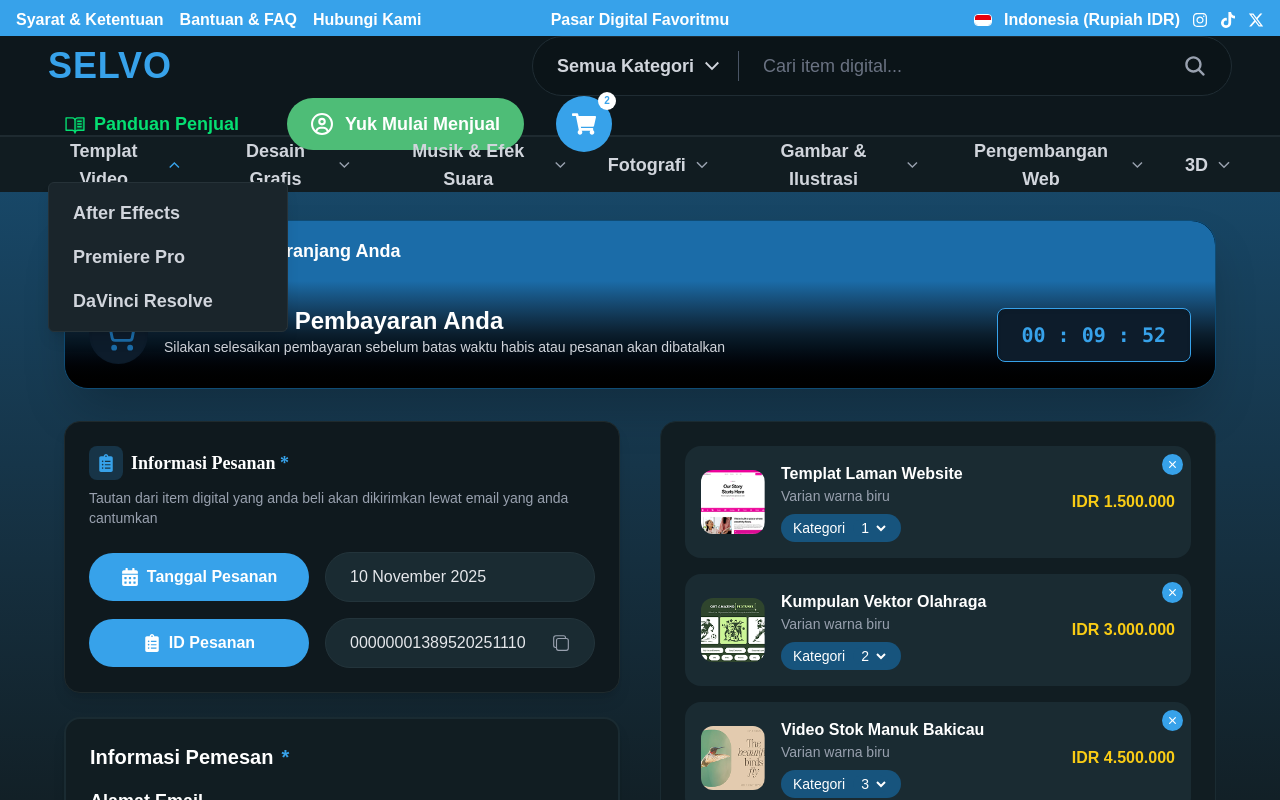
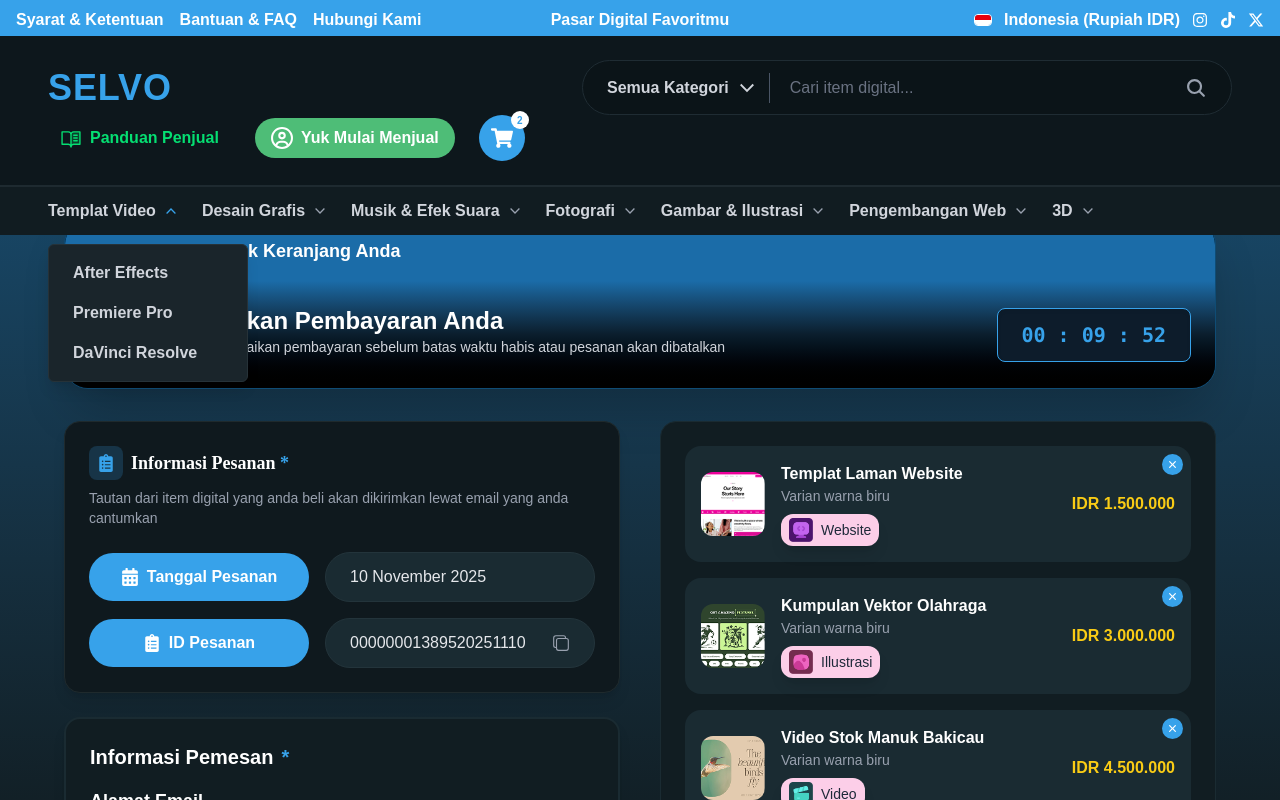
Before and after one commit to Tyasweningas/selvo, a Next.js app: page /payment in a window 1280 px wide. Both pictures are taken after a click on the button "Templat Video". Shown: the top 800 px of the page. Built offline with nearby package versions, Linux system fonts and the light colour scheme; a web font is replaced by a local one.

Commit message:
Kategori

```diff
--- a/src/assets/icon/category/index.ts
+++ b/src/assets/icon/category/index.ts
@@ -5,3 +5,4 @@ export { default as category_mockup } from "./category-mockup.png";
 export { default as category_photography } from "./category-photography.png";
 export { default as category_video } from "./category-video.png";
 export { default as category_web } from "./category-web.png";
+export {default as category_unggulan } from "./category-unggulan.png";
--- a/src/components/customer/payment/check-out-cart.tsx
+++ b/src/components/customer/payment/check-out-cart.tsx
@@ -4,6 +4,7 @@ import React, { useState } from 'react';
 import Image from 'next/image';
 import { ProductPaymentItem } from '@/data/product-payment-items';
 import { IoClose } from 'react-icons/io5';
+import { Category } from '@/components/global/category';
 
 type CheckOutCartProps = {
   items: ProductPaymentItem[];
@@ -12,12 +13,7 @@ type CheckOutCartProps = {
 export default function CheckOutCart({ items }: CheckOutCartProps) {
   const [cartItems, setCartItems] = useState(items);
 
-  const handleQtyChange = (id: number, qty: number) => {
-    setCartItems((prev) =>
-      prev.map((item) => (item.id === id ? { ...item, qty } : item))
-    );
-  };
-
+  // Removed unused handler: qty changes are not supported in this component.
   const handleRemoveItem = (id: number) => {
     setCartItems((prev) => prev.filter((item) => item.id !== id));
   };
@@ -32,6 +28,7 @@ export default function CheckOutCart({ items }: CheckOutCartProps) {
     <div className="w-full space-y-6">
       {/* Daftar Item + Ringkasan Pesanan */}
       <div className="bg-[#111D22] border border-[#1A2B32] rounded-2xl p-6 space-y-8">
+
         {/* Daftar Item */}
         <div className="space-y-4">
           {cartItems.map((item) => (
@@ -47,6 +44,7 @@ export default function CheckOutCart({ items }: CheckOutCartProps) {
                 <IoClose size={13} />
               </button>
 
+              {/* Gambar + Info Produk */}
               <div className="flex items-center gap-4">
                 <div className="relative w-16 h-16">
                   <Image
@@ -61,26 +59,12 @@ export default function CheckOutCart({ items }: CheckOutCartProps) {
                   <h4 className="font-semibold text-white">{item.name}</h4>
                   <p className="text-sm text-gray-400">{item.variant}</p>
 
-                  {/* Dropdown Qty */}
-                  <div className="mt-2 bg-bg-blue text-white px-3 py-1 rounded-[15px] text-sm inline-flex items-center gap-2">
-                    <span>Kategori</span>
-                    <select
-                      value={item.qty}
-                      onChange={(e) =>
-                        handleQtyChange(item.id, Number(e.target.value))
-                      }
-                      className="bg-bg-blue text-white focus:outline-none rounded-[15px] px-1 cursor-pointer"
-                    >
-                      {[1, 2, 3, 4, 5].map((q) => (
-                        <option key={q} value={q}>
-                          {q}
-                        </option>
-                      ))}
-                    </select>
-                  </div>
+
+                  <Category name={item.category ?? ''} />
                 </div>
               </div>
 
+              {/* Harga */}
               <div className="text-[#facc15] font-semibold text-right">
                 IDR {(item.price * item.qty).toLocaleString('id-ID')}
               </div>
--- /dev/null
+++ b/src/components/global/category.tsx
@@ -0,0 +1,49 @@
+'use client';
+
+import React from 'react';
+import Image from 'next/image';
+import { product_categories } from '@/data/product-categories';
+
+type CategoryProps = {
+  name?: string;
+};
+
+export function Category({ name }: CategoryProps) {
+  // ✅ Jika kategori belum diatur
+  if (!name) {
+    return (
+      <div className="flex items-center gap-2 mt-1 text-gray-400 text-xs">
+        <span className="italic">Kategori belum diatur</span>
+      </div>
+    );
+  }
+
+  // ✅ Cari kategori berdasarkan nama
+  const category = product_categories.find(
+    (cat) => cat.categorieName.toLowerCase() === name.toLowerCase()
+  );
+
+  // ✅ Jika kategori tidak ditemukan di daftar
+  if (!category) {
+    return (
+      <div className="flex items-center gap-2 mt-1 text-gray-400 text-xs">
+        <span className="italic">Kategori tidak ditemukan</span>
+      </div>
+    );
+  }
+
+  // ✅ Jika kategori ditemukan
+  return (
+    <div className="flex items-center gap-2  mt-2 bg-pink-200 text-gray-800 rounded-xl px-2 py-1 w-fit shadow-lg hover:bg-pink-400 transition">
+      <div className="relative w-6 h-6">
+        <Image
+          src={category.icon}
+          alt={category.categorieName}
+          fill
+          className="object-contain"
+        />
+      </div>
+      <span className="text-sm">{category.categorieName}</span>
+    </div>
+  );
+}
--- a/src/components/global/navbar.tsx
+++ b/src/components/global/navbar.tsx
@@ -46,7 +46,7 @@ export default function Navbar() {
       <TopBanner variant="blue" />
 
       {/* === Main Navbar === */}
-      <div className="flex flex-wrap h-auto md:h-[100px] items-center justify-between px-6 md:px-12 border-b border-[#1E2A30] text-white">
+      <div className="flex flex-wrap items-center justify-between px-4 sm:px-6 md:px-12 py-4 md:py-6 border-b border-[#1E2A30] text-white">
         {/* Logo + Hamburger */}
         <div className="flex items-center justify-between w-full md:w-auto">
           <p className="text-3xl md:text-4xl font-extrabold tracking-wide text-[#37A2EA]">
@@ -62,14 +62,14 @@ export default function Navbar() {
           </button>
         </div>
 
-        {/* Search Bar */}
-        <div className="relative hidden md:flex h-[60px] w-full md:w-[700px] items-center rounded-full border border-[#1F2C33] bg-[#0B1418] px-6 mt-4 md:mt-0">
-          {/* Kategori Dropdown */}
+        {/* Search Bar (Desktop) */}
+        <div className="hidden md:flex relative h-[55px] w-full md:w-[650px] items-center rounded-full border border-[#1F2C33] bg-[#0B1418] px-4 md:px-6 mt-4 md:mt-0">
+          {/* Category Dropdown */}
           <div className="relative">
             <button
               type="button"
               onClick={() => setCategoryDropdown((prev) => !prev)}
-              className="flex items-center gap-1 text-base md:text-lg font-semibold text-gray-300 cursor-pointer"
+              className="flex items-center gap-1 text-base font-semibold text-gray-300 cursor-pointer"
             >
               {selectedCategory}
               <IoChevronDownSharp
@@ -80,7 +80,7 @@ export default function Navbar() {
             </button>
 
             {categoryDropdown && (
-              <div className="absolute top-8 left-0 z-50 w-48 md:w-56 rounded-md border border-[#1E2A30] bg-[#1A252B] shadow-lg animate-fadeIn">
+              <div className="absolute top-8 left-0 z-50 w-48 rounded-md border border-[#1E2A30] bg-[#1A252B] shadow-lg animate-fadeIn">
                 {[
                   "Semua Kategori",
                   "Desain Grafis",
@@ -106,7 +106,7 @@ export default function Navbar() {
             )}
           </div>
 
-          <div className="mx-3 md:mx-4 h-[30px] w-[1px] bg-gray-600"></div>
+          <div className="mx-3 h-[30px] w-[1px] bg-gray-600"></div>
 
           {/* Search Input */}
           <form action="/" className="flex-1">
@@ -114,7 +114,7 @@ export default function Navbar() {
               type="search"
               name="search"
               placeholder="Cari item digital..."
-              className="h-[40px] w-full border-none bg-transparent pr-6 pl-2 text-base md:text-lg text-gray-300 placeholder-gray-500 focus:outline-none"
+              className="h-[40px] w-full border-none bg-transparent pr-6 pl-2 text-base text-gray-300 placeholder-gray-500 focus:outline-none"
             />
           </form>
 
@@ -122,26 +122,26 @@ export default function Navbar() {
             type="submit"
             className="absolute right-6 text-gray-400 hover:text-white transition"
           >
-            <IoSearch size={24} />
+            <IoSearch size={22} />
           </button>
         </div>
 
         {/* Right Section */}
-        <div className="hidden md:flex items-center gap-6 md:gap-8 text-lg mt-4 md:mt-0">
-          <div className="flex cursor-pointer items-center gap-2 px-2 md:px-4 py-2 text-green-400 hover:text-green-300 transition text-base md:text-lg">
+        <div className="hidden md:flex items-center gap-6 mt-4 md:mt-0">
+          <div className="flex cursor-pointer items-center gap-2 px-3 py-2 text-green-400 hover:text-green-300 transition">
             <PiBookOpenTextDuotone size={22} />
             <p className="font-semibold hidden lg:block">Panduan Penjual</p>
           </div>
 
-          <div className="flex cursor-pointer items-center gap-2 md:gap-3 rounded-full bg-[#4EBD77] px-4 md:px-6 py-2 md:py-3 transition hover:bg-[#3ea066]">
+          <div className="flex cursor-pointer items-center gap-2 rounded-full bg-[#4EBD77] px-4 py-2 transition hover:bg-[#3ea066]">
             <FaRegCircleUser size={22} className="text-white" />
             <p className="font-semibold text-white hidden lg:block">
               Yuk Mulai Menjual
             </p>
           </div>
 
-          <button className="relative rounded-full bg-primary-blue p-3 md:p-4 transition hover:bg-[#256ca3]">
-            <FaShoppingCart size={24} className="text-white" />
+          <button className="relative rounded-full bg-primary-blue p-3 transition hover:bg-[#256ca3]">
+            <FaShoppingCart size={22} className="text-white" />
             <span className="absolute -top-1 -right-1 flex h-[18px] w-[18px] items-center justify-center rounded-full bg-white text-[10px] font-bold text-primary-blue">
               2
             </span>
@@ -150,7 +150,7 @@ export default function Navbar() {
       </div>
 
       {/* === Bottom Navigation (Desktop) === */}
-      <div className="hidden md:flex h-[56px] items-center gap-6 md:gap-10 border-t border-[#1E2A30] bg-[#111D22]/95 px-6 md:px-12 text-base md:text-lg font-semibold text-gray-300">
+      <div className="hidden md:flex flex-wrap items-center gap-6 border-t border-[#1E2A30] bg-[#111D22]/95 px-6 md:px-12 py-3 text-base font-semibold text-gray-300">
         {categories.map((cat) => (
           <div key={cat.name} className="relative" onClick={(e) => e.stopPropagation()}>
             <button
@@ -159,7 +159,7 @@ export default function Navbar() {
             >
               {cat.name}
               <IoChevronDownSharp
-                className={`text-[14px] md:text-[16px] transition-transform duration-200 ${
+                className={`text-[14px] transition-transform duration-200 ${
                   openDropdown === cat.name
                     ? "rotate-180 text-primary-blue"
                     : "text-gray-400"
@@ -168,12 +168,12 @@ export default function Navbar() {
             </button>
 
             {openDropdown === cat.name && (
-              <div className="animate-fadeIn absolute top-[45px] left-0 z-50 w-[200px] md:w-[240px] rounded-md border border-[#263238] bg-[#1A252B] px-3 py-2 shadow-lg">
+              <div className="animate-fadeIn absolute top-[45px] left-0 z-50 w-[200px] rounded-md border border-[#263238] bg-[#1A252B] px-3 py-2 shadow-lg">
                 {cat.items.map((sub) => (
                   <Link
                     key={sub}
                     href="#"
-                    className="block rounded px-3 py-2 text-gray-300 text-base md:text-lg hover:bg-[#222F35] hover:text-primary-blue transition"
+                    className="block rounded px-3 py-2 text-gray-300 hover:bg-[#222F35] hover:text-primary-blue transition"
                   >
                     {sub}
                   </Link>
@@ -186,10 +186,10 @@ export default function Navbar() {
 
       {/* === Mobile Menu === */}
       {mobileMenuOpen && (
-        <div className="md:hidden flex flex-col bg-[#0D171C]/95 px-6 py-4 border-t border-[#1E2A30] animate-fadeIn">
-          {/* Search (mobile version) */}
-          <div className="flex items-center gap-3 bg-[#0B1418] rounded-full border border-[#1F2C33] px-4 py-3 mb-4">
-            <IoSearch size={22} className="text-gray-400" />
+        <div className="md:hidden flex flex-col bg-[#0D171C]/95 px-4 py-4 border-t border-[#1E2A30] animate-fadeIn space-y-3">
+          {/* Search (mobile) */}
+          <div className="flex items-center gap-3 bg-[#0B1418] rounded-full border border-[#1F2C33] px-4 py-3">
+            <IoSearch size={20} className="text-gray-400" />
             <input
               type="search"
               placeholder="Cari item digital..."
@@ -197,12 +197,11 @@ export default function Navbar() {
             />
           </div>
 
-          {/* Category Buttons */}
-          <div className="flex flex-col gap-2 text-gray-300">
-            {categories.map((cat) => (
+          {/* Categories */}
+          {categories.map((cat) => (
+            <div key={cat.name} className="w-full">
               <button
-                key={cat.name}
-                className="flex justify-between items-center py-2 px-3 rounded hover:bg-[#1E2A30] text-left"
+                className="flex justify-between items-center w-full py-2 px-3 rounded hover:bg-[#1E2A30] text-left text-gray-300"
                 onClick={() => toggleDropdown(cat.name)}
               >
                 <span>{cat.name}</span>
@@ -212,7 +211,33 @@ export default function Navbar() {
                   }`}
                 />
               </button>
-            ))}
+
+              {openDropdown === cat.name && (
+                <div className="ml-4 border-l border-[#1E2A30] pl-3">
+                  {cat.items.map((sub) => (
+                    <Link
+                      key={sub}
+                      href="#"
+                      className="block py-2 text-sm text-gray-400 hover:text-primary-blue"
+                    >
+                      {sub}
+                    </Link>
+                  ))}
+                </div>
+              )}
+            </div>
+          ))}
+
+          {/* Bottom Buttons */}
+          <div className="flex flex-col gap-3 pt-3 border-t border-[#1E2A30]">
+            <button className="flex items-center gap-2 text-green-400 hover:text-green-300 transition">
+              <PiBookOpenTextDuotone size={20} />
+              <span>Panduan Penjual</span>
+            </button>
+            <button className="flex items-center justify-center gap-2 bg-[#4EBD77] rounded-full py-2 font-semibold text-white hover:bg-[#3ea066]">
+              <FaRegCircleUser size={20} />
+              Yuk Mulai Menjual
+            </button>
           </div>
         </div>
       )}
--- a/src/data/product-categories.tsx
+++ b/src/data/product-categories.tsx
@@ -1,10 +1,60 @@
-import { category_web } from "@/assets/icon/category";
-import { ProductCategory } from "@/types/product";
+import { categoryType } from '@/types/categories';
+import CategoryWebsite from "@/assets/icon/category/category-web.png";
+import CategoryUnggulan from "@/assets/icon/category/category-unggulan.png";
+import CategoryIllustration from "@/assets/icon/category/category-illustration.png";
+import Category3D from "@/assets/icon/category/category-3d.png";
+import CategoryPhotography from "@/assets/icon/category/category-photography.png";
+import CategoryMockup from "@/assets/icon/category/category-mockup.png";
+import CategoryVideo from "@/assets/icon/category/category-video.png";
+import CategoryDesain from "@/assets/icon/category/category-design.png";
 
-export const product_categories: ProductCategory[] = [
+export const product_categories: categoryType[] = [
   {
-    name: "Website",
-    description: "Script & Source Code",
-    icon: category_web.src,
+    id: 1,
+    categorieName: "Unggulan",
+    categorieDesc: "Produk Pilihan Terbaik",
+    icon: CategoryUnggulan,
+  },
+  {
+    id: 2,
+    categorieName: "Website",
+    categorieDesc: "Script & Source Code Terbaik",
+    icon: CategoryWebsite,
+  },
+  {
+    id: 3,
+    categorieName: "Illustrasi",
+    categorieDesc: "Illustrasi siap pakai",
+    icon: CategoryIllustration,
+  },
+  {
+    id: 4,
+    categorieName: "3 Dimensi",
+    categorieDesc: "Model & Aset 3D",
+    icon: Category3D,
+  },
+  {
+    id: 5,
+    categorieName: "Fotografi",
+    categorieDesc: "Aset Foto & Preset",
+    icon: CategoryPhotography,
+  },
+  {
+    id: 6,
+    categorieName: "Mockup",
+    categorieDesc: "Tampilan siap pakai",
+    icon: CategoryMockup,
+  },
+  {
+    id: 7,
+    categorieName: "Video",
+    categorieDesc: "Footage & Elemen",
+    icon: CategoryVideo,
+  },
+  {
+    id: 8,
+    categorieName: "Desain",
+    categorieDesc: "Template Desain Grafis",
+    icon: CategoryDesain,
   },
 ];
--- a/src/data/product-payment-items.tsx
+++ b/src/data/product-payment-items.tsx
@@ -9,6 +9,7 @@ export type ProductPaymentItem = {
   qty: number;
   price: number;
   img: string | StaticImageData;
+  category?: string;
 };
 
 export const productPaymentItems: ProductPaymentItem[] = [
@@ -19,6 +20,7 @@ export const productPaymentItems: ProductPaymentItem[] = [
     qty: 1,
     price: 1500000,
     img: popular_item_1,
+    category : "Website",   // ✅ sesuai
   },
   {
     id: 2,
@@ -27,6 +29,7 @@ export const productPaymentItems: ProductPaymentItem[] = [
     qty: 2,
     price: 1500000,
     img: item2,
+    category : "Illustrasi",  // ✅ ganti dari "design" ke "Illustrasi"
   },
   {
     id: 3,
@@ -35,6 +38,7 @@ export const productPaymentItems: ProductPaymentItem[] = [
     qty: 3,
     price: 1500000,
     img: item3,
+    category : "Video",   // ✅ sesuai
   },
   {
     id: 4,
@@ -43,5 +47,6 @@ export const productPaymentItems: ProductPaymentItem[] = [
     qty: 4,
     price: 1500000,
     img: item4,
+    category : "Desain",  // ✅ ganti dari "vector" ke "Desain"
   },
 ];
--- /dev/null
+++ b/src/types/categories.ts
@@ -0,0 +1,8 @@
+import { StaticImageData } from "next/image";
+
+export type categoryType = {
+  id: number;
+  categorieName: string;
+  categorieDesc: string;
+  icon: string | StaticImageData; // ✅ tambahkan StaticImageData
+};
```
Also changed, not shown: src/assets/icon/category/category-unggulan.png (added).
